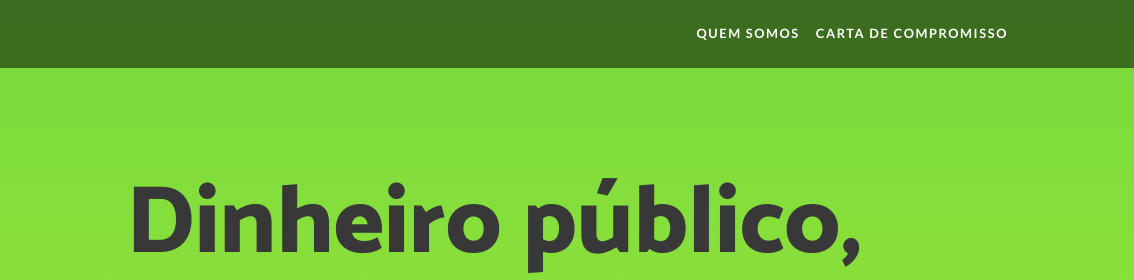
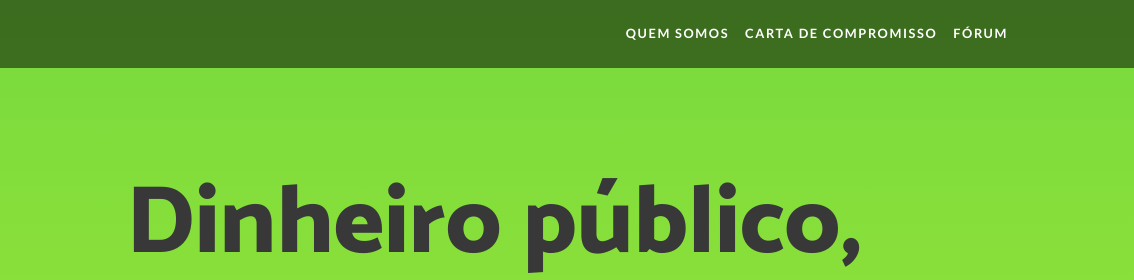
Before and after one commit to dinheiro-publico-codigo-publico/site, a website: page src/pug/index.pug in a window 1280 px wide. Shown: the top 280 px of the page, 146-1280 px from the left. Drawn offline with nearby package versions, Linux system fonts and the light colour scheme; files that its build step writes are made by us from their sources; files whose address does not match are found by name.

Commit message:
Insere link para fórum software público

```diff
--- a/src/pug/index.pug
+++ b/src/pug/index.pug
@@ -36,6 +36,8 @@ html(lang='en')
                             a.nav-link(href='quem-somos.html') Quem somos
                         li.nav-item
                             a.nav-link(href='carta-compromisso.html') Carta de compromisso
+                        li.nav-item
+                            a.nav-link(href='https://forum.softwarepublico.org/' target='_blank') Fórum
 
         // Header
         header.masthead.text-center.text-white
```
